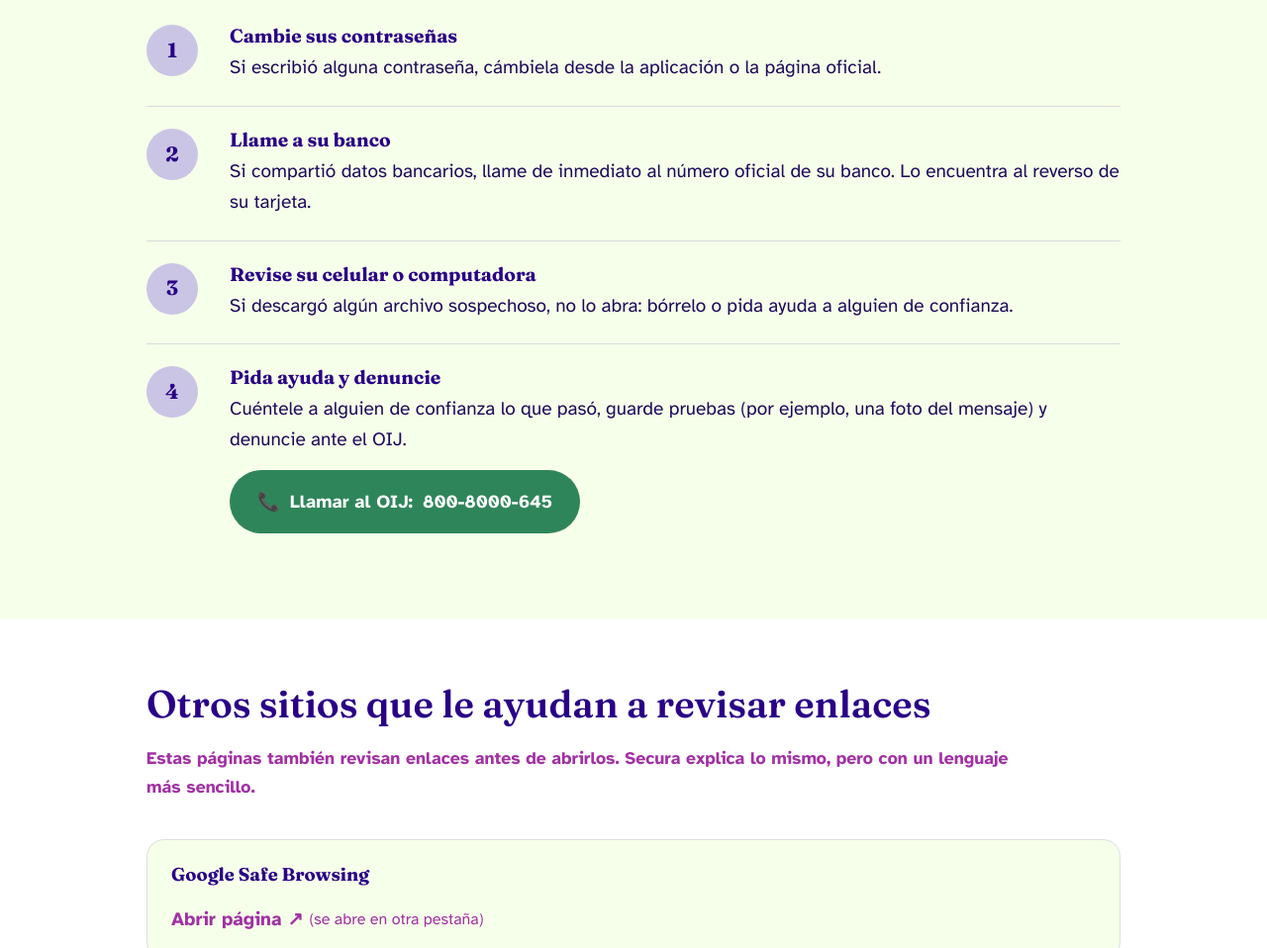
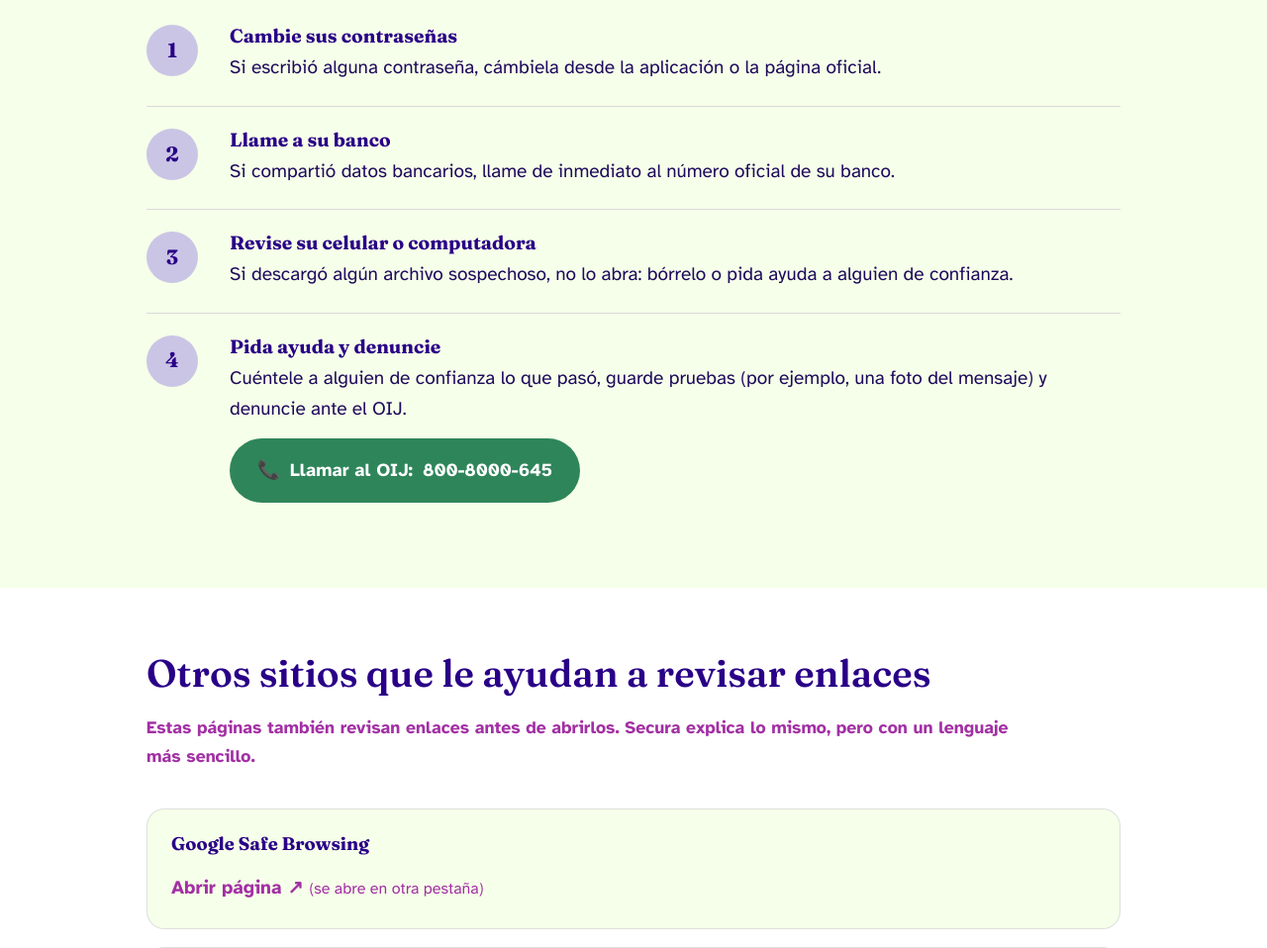
Before and after one commit to secura-prjct/secura-prjct.github.io, a website: page public/index.html in a window 1280 px wide. Shown: the part 1745-2703 px from the top of the page at 99% size. Drawn offline with Linux system fonts and the light colour scheme.

Commit message:
Update bank call instructions in index.html
Removed comment placeholder for bank selector and adjusted text.

```diff
--- a/public/index.html
+++ b/public/index.html
@@ -323,13 +323,12 @@
               </div>
             </li>
             <li class="step">
-              <!-- 🔜 Aquí irá el selector de banco con su número de teléfono (pendiente) -->
               <div class="num" aria-hidden="true">2</div>
               <div>
                 <h3>Llame a su banco</h3>
                 <p>
                   Si compartió datos bancarios, llame de inmediato al número
-                  oficial de su banco. Lo encuentra al reverso de su tarjeta.
+                  oficial de su banco.
                 </p>
               </div>
             </li>
```
